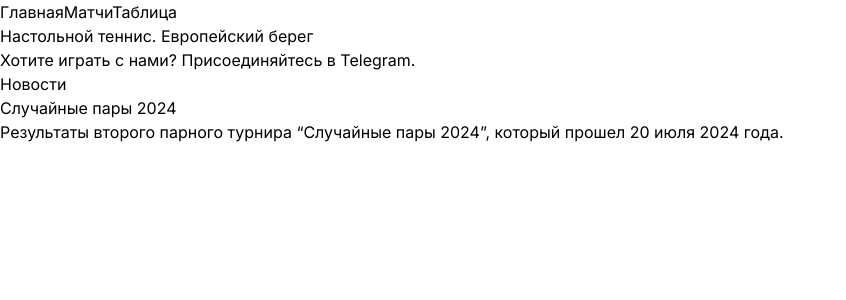
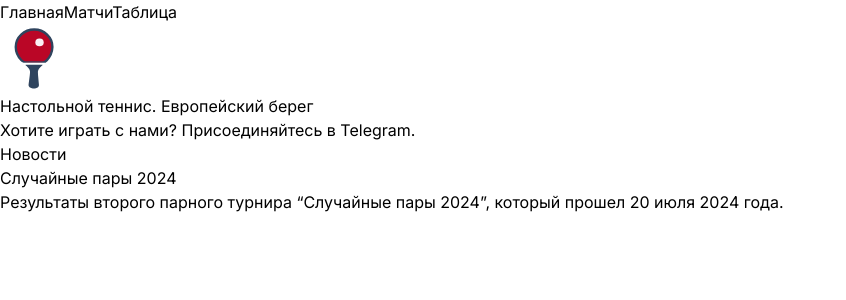
Before and after one commit to GlebkaF/tt-tournament, a Next.js app: page / in a window 1280 px wide. Shown: the top 300 px of the page, without its empty margins (0-846 px from the left). Built offline with nearby package versions, Linux system fonts and the light colour scheme.

Commit message:
Добавляет лого на главную

```diff
--- a/app/page.tsx
+++ b/app/page.tsx
@@ -1,10 +1,18 @@
 import { Metadata } from "next";
 import Link from "next/link";
-
+import logo from "./logo.svg";
+import Image from "next/image";
 export default function Home() {
   return (
     <div className="container mx-auto py-5">
       <h1 className="text-3xl font-bold mb-4">
+        <Image
+          src={logo}
+          alt="Логотип"
+          width={70}
+          height={70}
+          className="inline-block"
+        />
         Настольной теннис. Европейский берег
       </h1>
 
```
Also changed, not shown: app/logo.svg (added).
